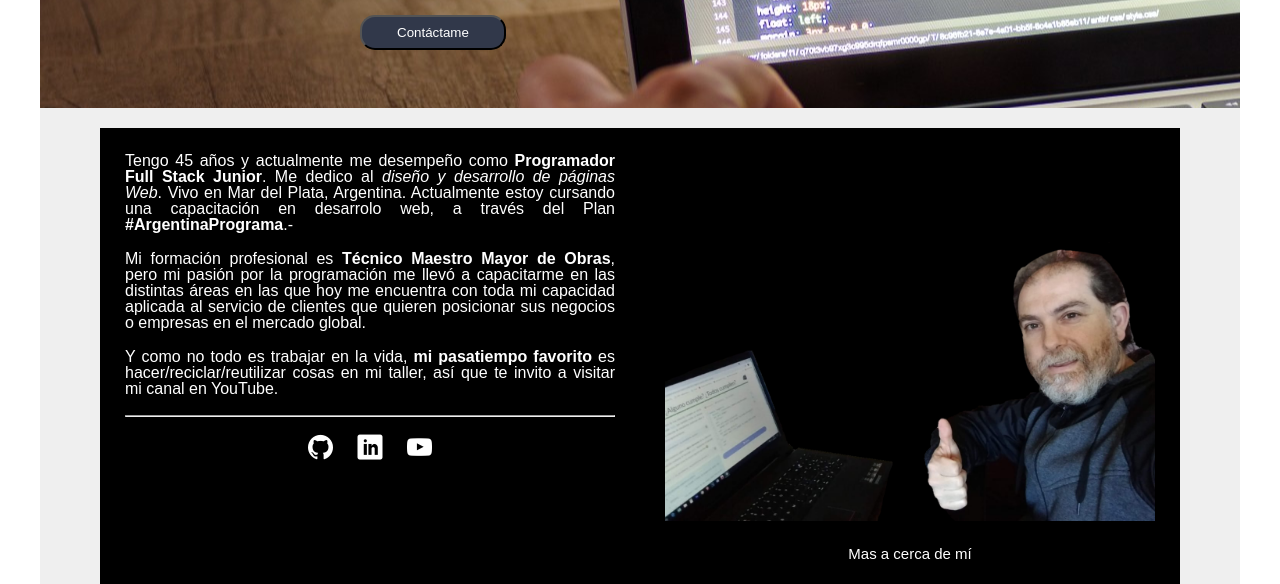
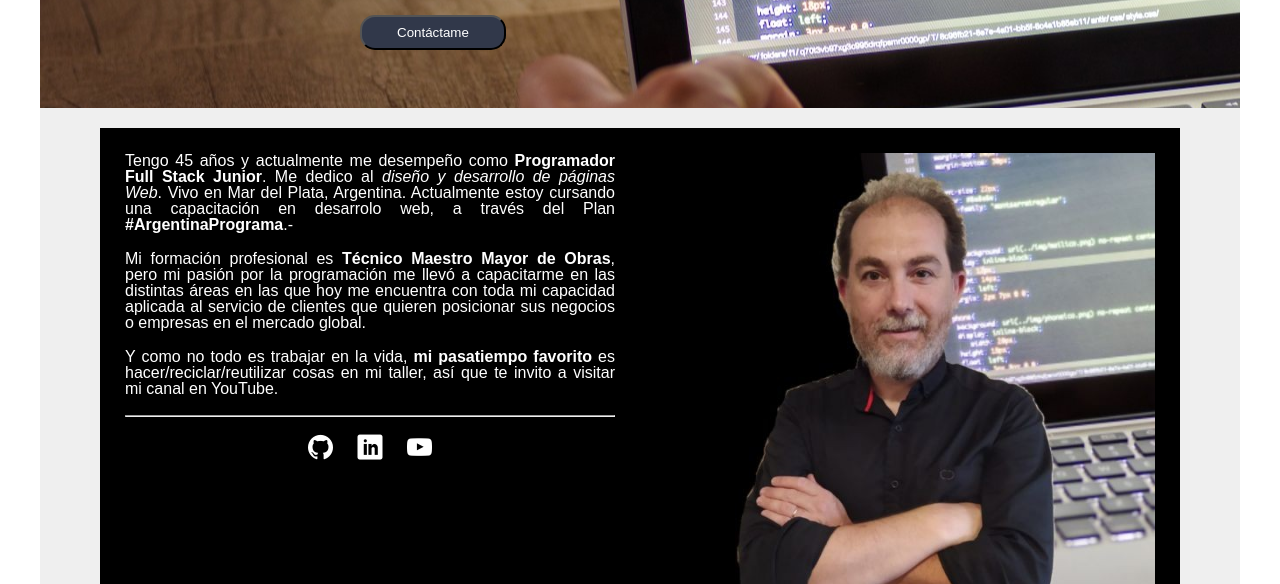
Before and after one commit to FrontBackDeveloper/portfolio1, a website: page index.html in a window 1280 px wide. Shown: the part 216-800 px from the top of the page. Drawn offline with Linux system fonts and the light colour scheme; files whose address does not match are found by name.

Commit message:
cambio foto perfil

```diff
--- a/index.html
+++ b/index.html
@@ -49,7 +49,7 @@
 					<a href="https://www.youtube.com/channel/UCwcECx2qoOVOf4t4lJg9zwg" class="icon-youtube" target="_blank" title="El mundito de Gustavo Canal de YouTube"></a>
 				</div>
 				<div class="info">
-					    <img src="imagenes/imagen-header.png" alt="" class="slider-img" name="imagen1"><br>
+					    <img src="imagenes/img-perfil.jpg" alt="" class="slider-img" name="imagen1"><br>
 					    <a href="mas-acerca-de-mi.html" class="link">Mas a cerca de mí</a>
 				</div>
 
```
